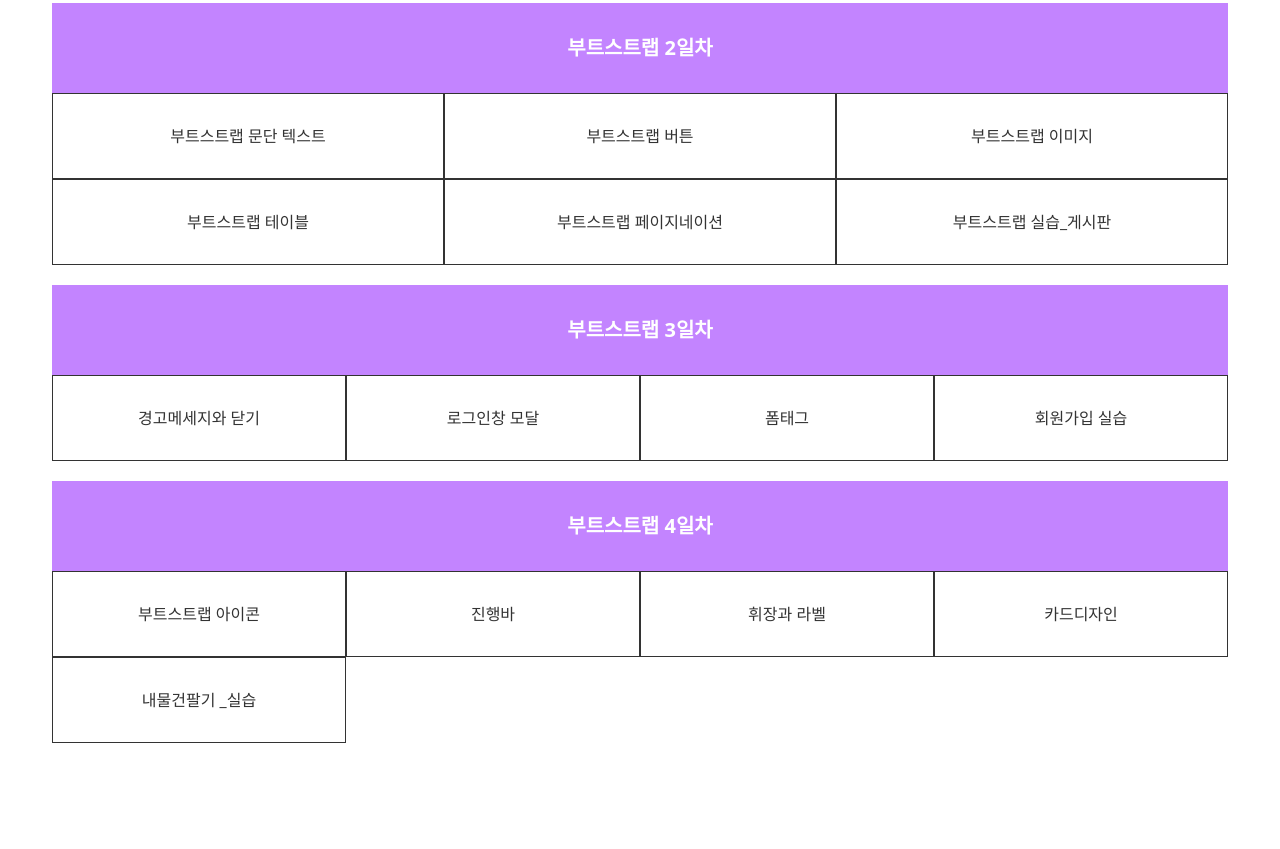
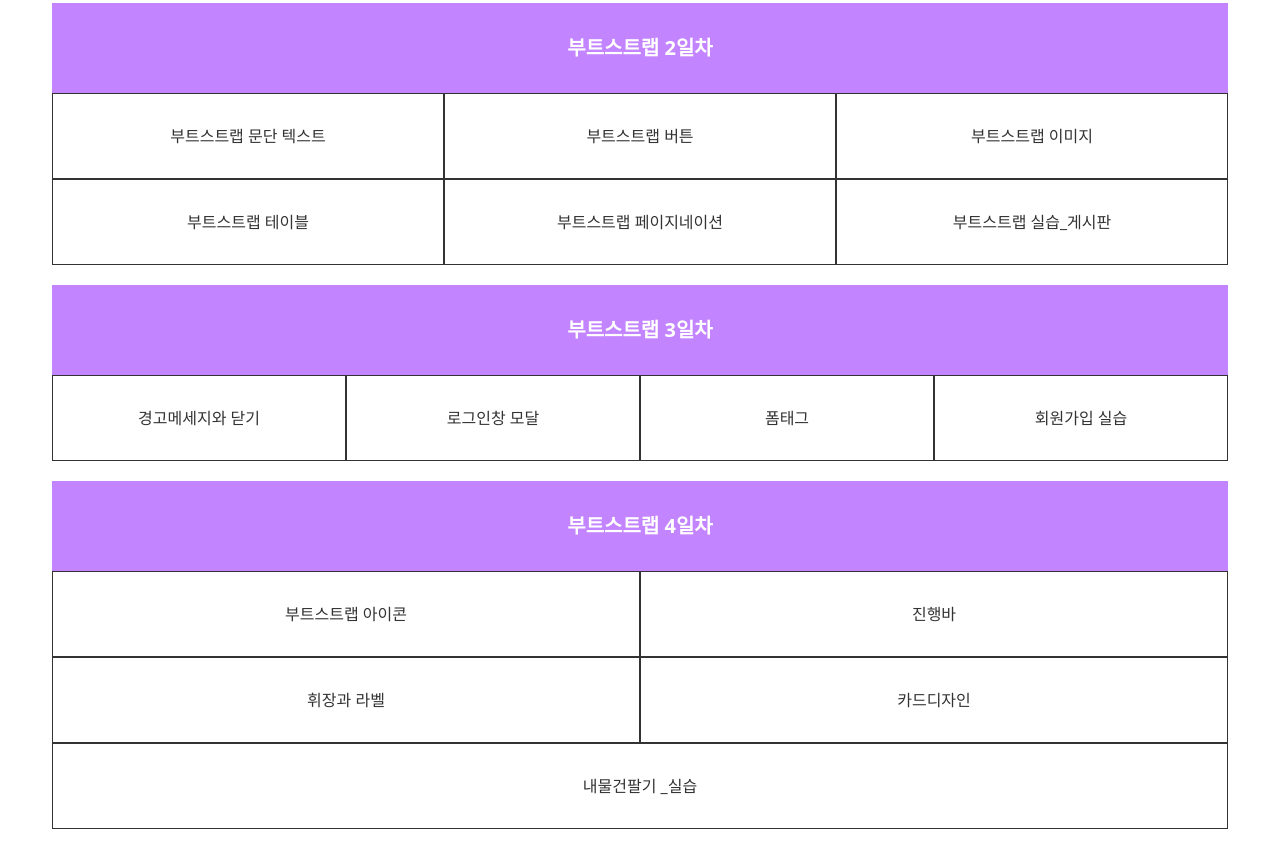
Before and after one commit to chaesuehyun/bootstrap_V5.3.3, a plain HTML site: page index.html in a window 1280 px wide. Shown: the part 353-1202 px from the top of the page. Before the commit the page ends 1116 px from the top, so only its background shows below. Drawn offline with nearby package versions, Linux system fonts and the light colour scheme.

Commit message:
수정완료 0612

```diff
--- a/index.html
+++ b/index.html
@@ -75,11 +75,11 @@
         </div>
         <div class="row">
           <dt>부트스트랩 4일차</dt>
-          <dd class="col-md-3"><a href="./0612/부트스트랩 아이콘.html" title="부트스트랩 아이콘">부트스트랩 아이콘</a></dd>
-          <dd class="col-md-3"><a href="./0612/진행바.html" title="진행바">진행바</a></dd>
-          <dd class="col-md-3"><a href="./0612/휘장과 라벨.html" title="휘장과 라벨">휘장과 라벨</a></dd>
-          <dd class="col-md-3"><a href="./0612/카드디자인.html" title="카드디자인">카드디자인</a></dd>
-          <dd class="col-md-3"><a href="./0612/실습_내물건팔지.html" title="내물건팔지 _실습">내물건팔기 _실습</a></dd>
+          <dd class="col-md-6"><a href="./0612/부트스트랩 아이콘.html" title="부트스트랩 아이콘">부트스트랩 아이콘</a></dd>
+          <dd class="col-md-6"><a href="./0612/진행바.html" title="진행바">진행바</a></dd>
+          <dd class="col-md-6"><a href="./0612/휘장과 라벨.html" title="휘장과 라벨">휘장과 라벨</a></dd>
+          <dd class="col-md-6"><a href="./0612/카드디자인.html" title="카드디자인">카드디자인</a></dd>
+          <dd class="col-md-12"><a href="./0612/실습_내물건팔지.html" title="내물건팔지 _실습">내물건팔기 _실습</a></dd>
         </div>
       </dl>
     </section>
```
